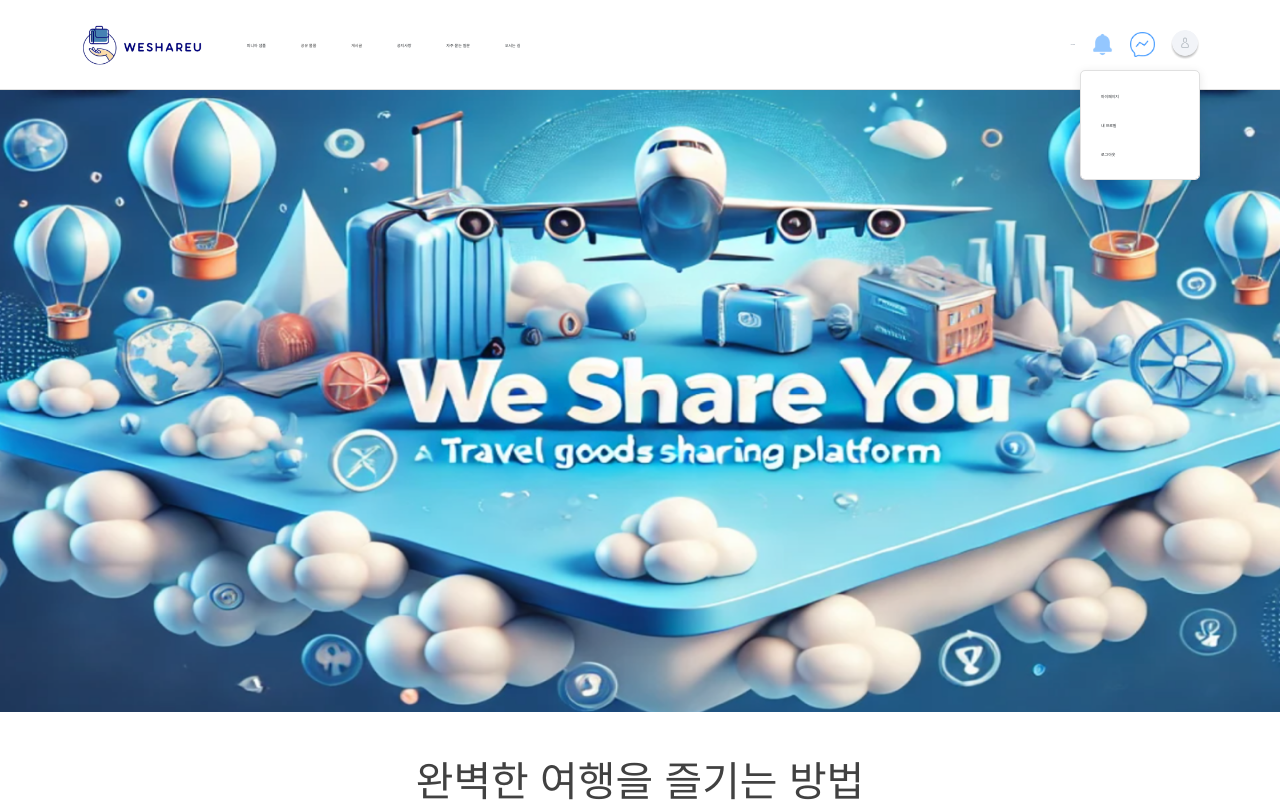
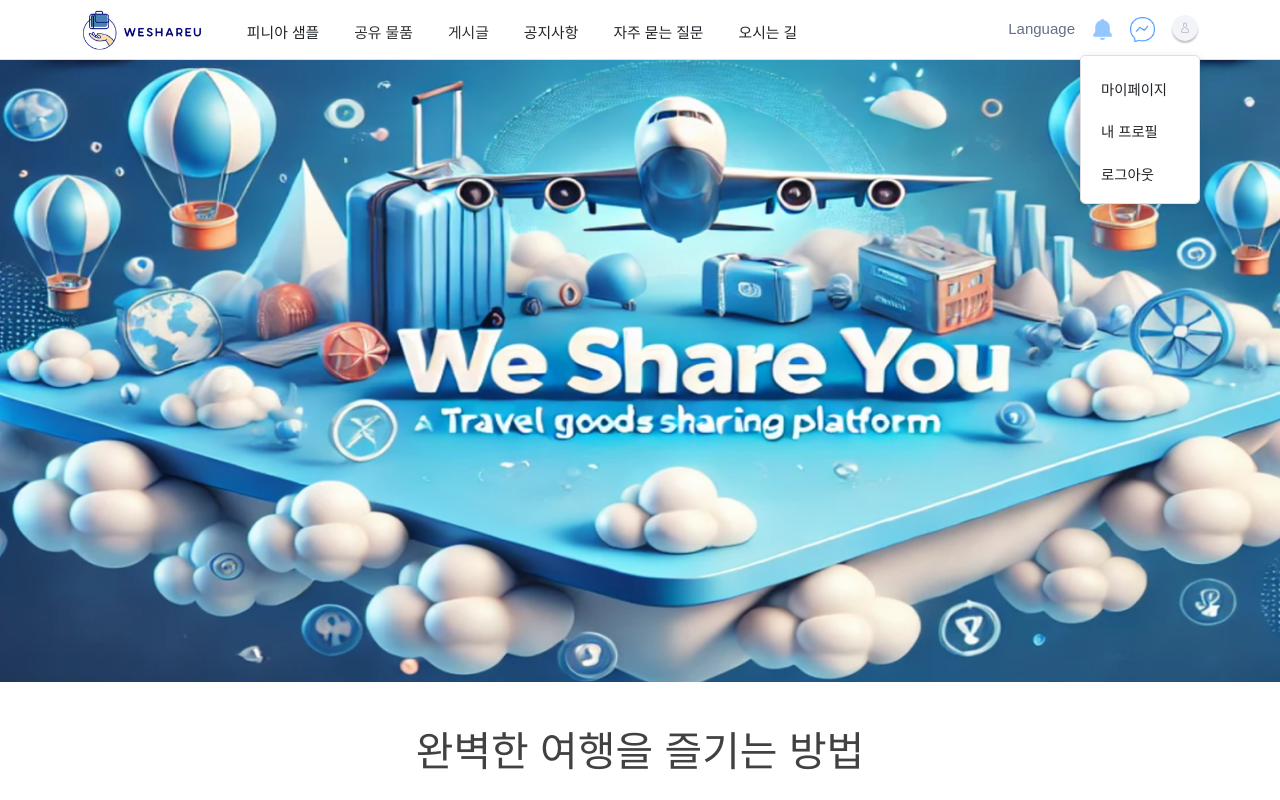
Before and after one commit to beyond-sw-camp/be09-4th-STANL2-WeShareYou, a Vue app: page / in a window 1280 px wide. Both pictures are taken after a click on the element 1185 px from the left and 44 px from the top of the page. Shown: the top 800 px of the page. Built offline with nearby package versions, Linux system fonts and the light colour scheme; a web font is replaced by a local one.

Commit message:
fix: 헤더 폰트 사이즈 rem으로 수정

```diff
--- a/src/views/body/product/Product.vue
+++ b/src/views/body/product/Product.vue
@@ -1,6 +1,6 @@
 <template>
     <div class="container">
-        <h2>{{ category }}</h2>
+        <span>{{ category }}</span>
         <ProductList :category = "category" />
     </div>
 </template>
@@ -31,11 +31,11 @@ watch(
 
 <style scoped>
 .container {
-    padding: 20px;
+    padding: 2rem;
 }
 
 h2 {
-    font-size: 24px;
-    margin-bottom: 20px;
+    font-size: 3.2rem;
+    margin-bottom: 2rem;
 }
 </style>
--- a/src/views/navigation/Navigation.vue
+++ b/src/views/navigation/Navigation.vue
@@ -78,13 +78,13 @@
                 <img src="../../assets/icon/navigation/profile.png" alt="Profile" class="profile-image" />
                 <!-- 프로필 드롭다운 메뉴 -->
                 <ul v-show="activeDropdown === 'profile'" class="dropdown-menu profile-dropdown" @click.stop>
-                    <li @click="resetDropdown">
+                    <li @click="resetDropdown" class="dropdown-font">
                         <RouterLink to="/mypage">마이페이지</RouterLink>
                     </li>
-                    <li @click="resetDropdown">
+                    <li @click="resetDropdown" class="dropdown-font">
                         <RouterLink to="/profile">내 프로필</RouterLink>
                     </li>
-                    <li @click="resetDropdown">
+                    <li @click="resetDropdown" class="dropdown-font">
                         <RouterLink to="/logout">로그아웃</RouterLink>
                     </li>
                 </ul>
@@ -139,7 +139,7 @@ onBeforeUnmount(() => {
 
 <style scoped>
 .navigation {
-    height: 9rem;
+    height: 6rem;
     display: flex;
     justify-content: space-between;
     align-items: center;
@@ -162,15 +162,15 @@ onBeforeUnmount(() => {
 
 .project-logo {
     height: 4.5rem;
-    height: 40px;
-    margin-right: 20px;
+    height: 4rem;
+    margin-right: 2rem;
 }
 
 .menu-list {
-    font-size:1rem;
+    font-size: 3.8rem;
     list-style: none;
     display: flex;
-    gap: 15px;
+    gap: 1.5rem;
     margin: 0;
     padding: 0;
     align-items: center;
@@ -179,7 +179,7 @@ onBeforeUnmount(() => {
 .menu-list li {
     display: inline;
     position: relative;
-    padding-left: 20px;
+    padding-left: 2rem;
 }
 
 .menu-list li span {
@@ -204,13 +204,13 @@ onBeforeUnmount(() => {
 .nav-right {
     display: flex;
     align-items: center;
-    gap: 15px;
+    gap: 1.5rem;
 }
 
 .language {
     color: #627086;
-    font-weight: 200;
     cursor: pointer;
+    font-size: 1.5rem;
 }
 
 .profile-container {
@@ -219,20 +219,20 @@ onBeforeUnmount(() => {
 }
 
 .profile-image {
-    width: 30px;
-    height: 30px;
+    width: 3rem;
+    height: 3rem;
     border-radius: 50%;
 }
 
 .icon-img {
-    width: 25px;
-    height: 25px;
+    width: 2.5rem;
+    height: 2.5rem;
     cursor: pointer;
 }
 
 .dropdown-menu {
     position: absolute;
-    top: 30px;
+    top: 3rem;
     left: 0;
     background-color: white;
     border: 1px solid #e0e0e0;
@@ -240,7 +240,7 @@ onBeforeUnmount(() => {
     box-shadow: 0 2px 10px rgba(0, 0, 0, 0.1);
     display: flex;
     flex-direction: column;
-    min-width: 120px;
+    min-width: 12rem;
     padding: 10px 0;
     z-index: 1000;
 }
@@ -255,13 +255,17 @@ onBeforeUnmount(() => {
 }
 
 .dropdown-menu li {
-    padding: 10px 20px;
+    padding: 0.4rem 2rem;
 }
 
 .profile-dropdown {
     right: 0;
-    top: 40px;
+    top: 4rem;
     left: auto;
+}
+
+.dropdown-font {
+    font-size: 2.3rem;
 }
 
 .dropdown-font:hover {
```
